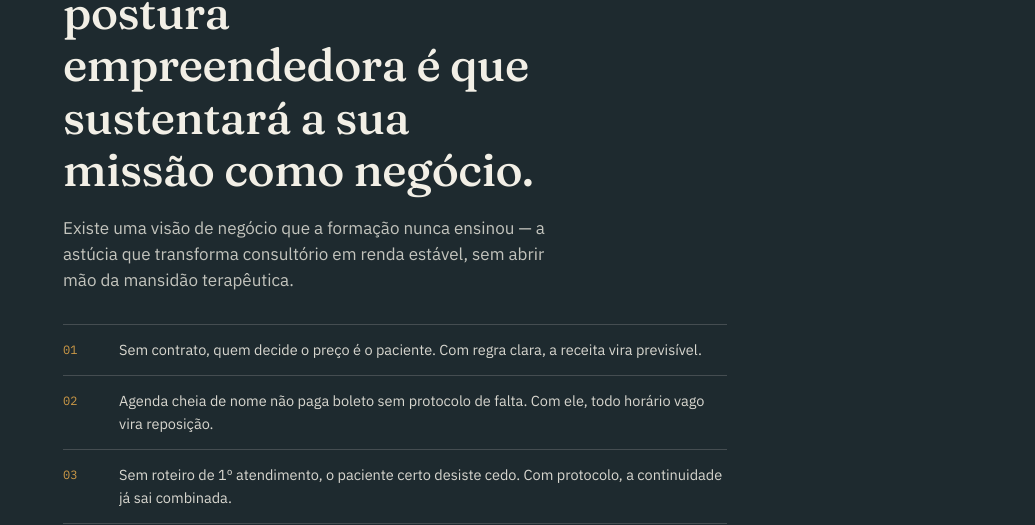
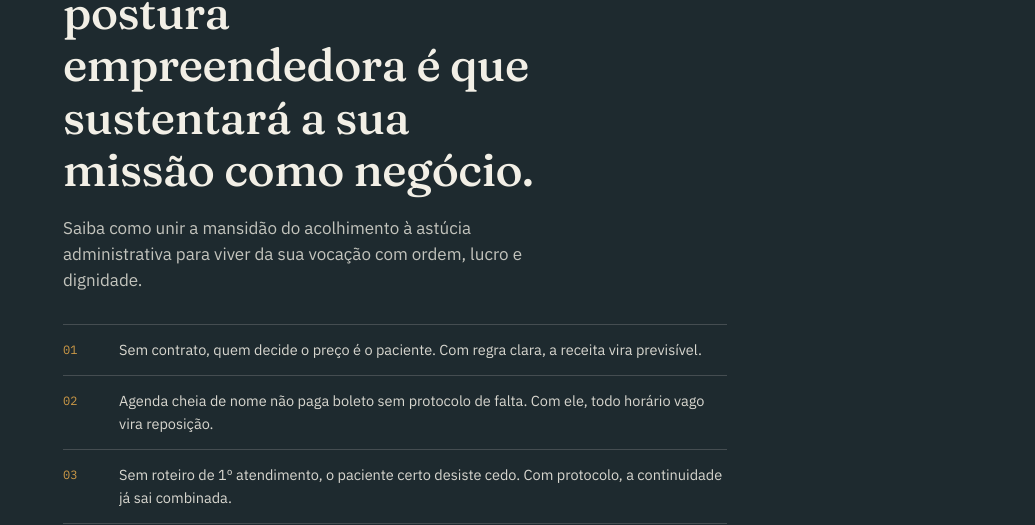
Before and after one commit to flavioamorimbr/Terapeuta-profissional, a plain HTML site: page index.html in a window 1280 px wide. Shown: the part 275-800 px from the top of the page, without its empty margins (245-1280 px from the left). Drawn offline with Linux system fonts and the light colour scheme.

Commit message:
Update index.html

```diff
--- a/index.html
+++ b/index.html
@@ -584,7 +584,7 @@
   <div class="wrap">
     <div class="hero-kicker">Se você é profissional da saúde emocional</div>
     <h1><span style="color:var(--gold-bright);">O seu amor pela prática terapêutica é impecável. </span> Mas a postura empreendedora é que sustentará a sua missão como negócio.</h1>
-    <p class="sub">Existe uma visão de negócio que a formação nunca ensinou — a astúcia que transforma consultório em renda estável, sem abrir mão da mansidão terapêutica.</p>
+    <p class="sub">Saiba como unir a mansidão do acolhimento à astúcia administrativa para viver da sua vocação com ordem, lucro e dignidade.</p>
 
     <ul class="agenda-list">
       <li><span class="slot">01</span> Sem contrato, quem decide o preço é o paciente. Com regra clara, a receita vira previsível.</li>
```
